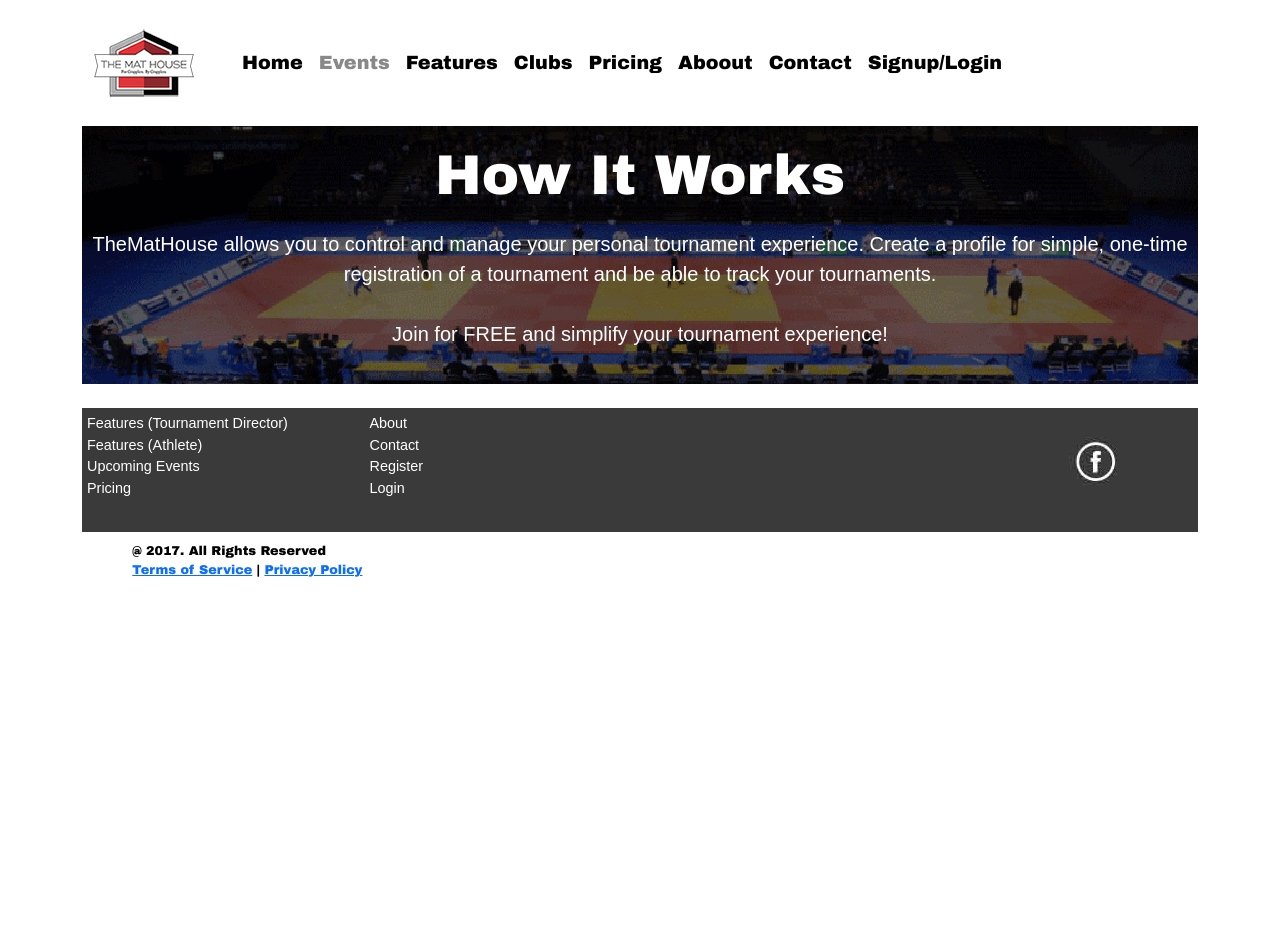
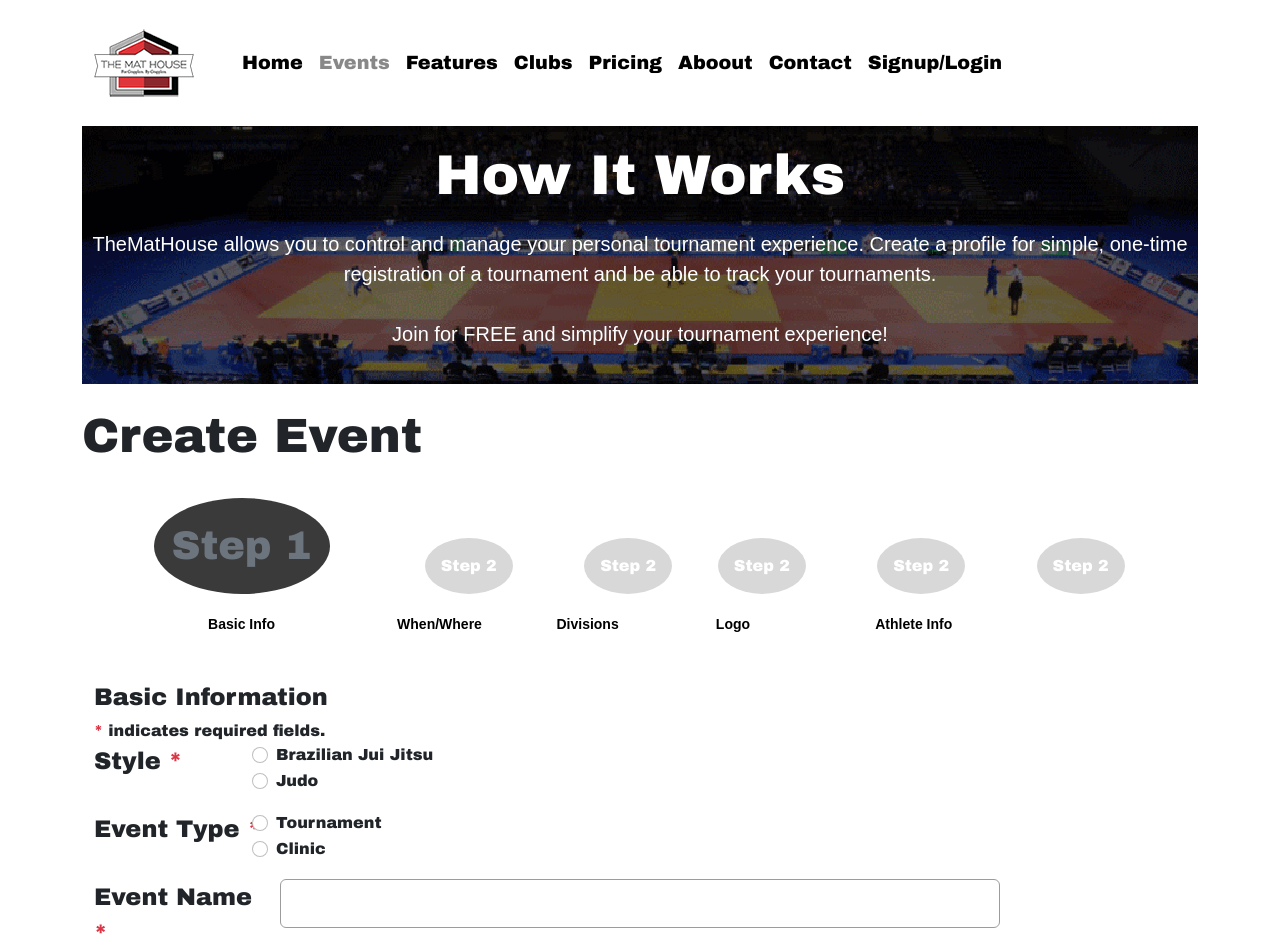
Before and after one commit to judo2000/mat-house-react, a React (Create React App) app in the folder client/: page /events/createEvent/basic in a window 1280 px wide. Shown: the top 952 px of the page. Before the commit the page ends 800 px from the top, so only its background shows below. Built offline with nearby package versions, Linux system fonts and the light colour scheme; no server answers.

Commit message:
Add event, individual event and initial create event pages

```diff
--- a/client/src/App.js
+++ b/client/src/App.js
@@ -15,9 +15,9 @@ import CreateClub from './pages/CreateClub';
 import Home from './pages/Home';
 import Profile from './pages/Profile';
 import Events from './pages/events/Events';
-//import IndividualEvent from './pages/events/IndividualEvent';
-//import BasicInfo from './pages/events/createEvent/BasicInfo';
-//import Logistics from './pages/events/createEvent/Logistics';
+import IndividualEvent from './pages/events/IndividualEvent';
+import BasicInfo from './pages/events/createEvent/BasicInfo';
+import Logistics from './pages/events/createEvent/Logistics';
 
 //Construct our main GraphQL API endpoint
 const httpLink = createHttpLink({
@@ -59,14 +59,13 @@ function App() {
             <Route path='/clubs' element={<Clubs />} />
             <Route path='/clubs/:slug' element={<IndividualClub />} />
             <Route path='/clubs/create' element={<CreateClub />} />
-            {/*
-            <Route path='/events/createEvent/basic' element={<BasicInfo />} /> */}
+            <Route path='/events/createEvent/basic' element={<BasicInfo />} />
             <Route path='/events' element={<Events />} />
-            {/* <Route
+            <Route
               path='/events/createEvent/logistics'
               element={<Logistics />}
             />
-            <Route path='/events/:slug' element={<IndividualEvent />} /> */}
+            <Route path='/events/:slug' element={<IndividualEvent />} />
           </Routes>
           <Footer />
         </Router>
--- /dev/null
+++ b/client/src/components/FormContainer.js
@@ -0,0 +1,14 @@
+import React from 'react';
+import { Col, Container, Row } from 'react-bootstrap';
+
+const FormContainer = ({ children }) => {
+  return (
+    <Container fluid>
+      <Row>
+        <Col xs={12}>{children}</Col>
+      </Row>
+    </Container>
+  );
+};
+
+export default FormContainer;
--- /dev/null
+++ b/client/src/components/events/EventSteps.js
@@ -0,0 +1,105 @@
+import React from 'react';
+import { Col, Nav, Row, Table } from 'react-bootstrap';
+import { LinkContainer } from 'react-router-bootstrap';
+
+const EventSteps = ({ step1, step2, step3, step4, step5, step6 }) => {
+  return (
+    <Nav className='mb-4'>
+      <Table borderless>
+        <thead>
+          <tr>
+            <th className='text-center'>
+              <Nav.Item>
+                {step1 ? (
+                  <Nav.Link disabled className='button_round_active'>
+                    Step 1
+                  </Nav.Link>
+                ) : (
+                  <LinkContainer to='/events/createEvent/basic'>
+                    <Nav.Link className='button_round'>Step 1</Nav.Link>
+                  </LinkContainer>
+                )}
+              </Nav.Item>
+            </th>
+            <th className='text-center'>
+              <Nav.Item>
+                {step2 ? (
+                  <Nav.Link disabled className='button_round'>
+                    Step 2
+                  </Nav.Link>
+                ) : (
+                  <LinkContainer to='/event/createEvent/whenWhere'>
+                    <Nav.Link className='button_round'>Step 2</Nav.Link>
+                  </LinkContainer>
+                )}
+              </Nav.Item>
+            </th>
+            <th className='text-center'>
+              <Nav.Item>
+                {step2 ? (
+                  <Nav.Link disabled className='button_round'>
+                    Step 2
+                  </Nav.Link>
+                ) : (
+                  <LinkContainer to='/event/createEvent/whenWhere'>
+                    <Nav.Link className='button_round'>Step 2</Nav.Link>
+                  </LinkContainer>
+                )}
+              </Nav.Item>
+            </th>
+            <th>
+              <Nav.Item>
+                {step2 ? (
+                  <Nav.Link disabled className='button_round'>
+                    Step 2
+                  </Nav.Link>
+                ) : (
+                  <LinkContainer to='/event/createEvent/whenWhere'>
+                    <Nav.Link className='button_round'>Step 2</Nav.Link>
+                  </LinkContainer>
+                )}
+              </Nav.Item>
+            </th>
+            <th>
+              <Nav.Item>
+                {step2 ? (
+                  <Nav.Link disabled className='button_round'>
+                    Step 2
+                  </Nav.Link>
+                ) : (
+                  <LinkContainer to='/event/createEvent/whenWhere'>
+                    <Nav.Link className='button_round'>Step 2</Nav.Link>
+                  </LinkContainer>
+                )}
+              </Nav.Item>
+            </th>
+            <th>
+              <Nav.Item>
+                {step2 ? (
+                  <Nav.Link disabled className='button_round'>
+                    Step 2
+                  </Nav.Link>
+                ) : (
+                  <LinkContainer to='/event/createEvent/logistics'>
+                    <Nav.Link className='button_round'>Step 2</Nav.Link>
+                  </LinkContainer>
+                )}
+              </Nav.Item>
+            </th>
+          </tr>
+        </thead>
+        <tbody>
+          <tr>
+            <td className='step_text text-center'>Basic Info</td>
+            <td className='step_text'>When/Where</td>
+            <td className='step_text'>Divisions</td>
+            <td className='step_text'>Logo</td>
+            <td className='step_text'>Athlete Info</td>
+          </tr>
+        </tbody>
+      </Table>
+    </Nav>
+  );
+};
+
+export default EventSteps;
--- /dev/null
+++ b/client/src/pages/events/createEvent/BasicInfo.js
@@ -0,0 +1,149 @@
+import React, { useState } from 'react';
+import {
+  useLocation,
+  useNavigate,
+  useParams,
+  useSearchParams,
+} from 'react-router-dom';
+import FormContainer from '../../../components/FormContainer';
+import EventSteps from '../../../components/events/EventSteps';
+import { Button, Card, Col, Form, Row } from 'react-bootstrap';
+import { useMutation } from '@apollo/client';
+import { CREATE_EVENT } from '../../../utils/mutations';
+
+const BasicInfo = () => {
+  const { slug } = useParams();
+
+  const search = useLocation().search;
+
+  const createdBy = new URLSearchParams(search).get('cID');
+  const [style, setStyle] = useState('');
+  const [eventType, setEventType] = useState('');
+  const [eventName, setEventName] = useState('');
+
+  const [addEvent, { error }] = useMutation(CREATE_EVENT);
+
+  const [errorMessage, setErrorMessage] = useState('');
+
+  const navigate = useNavigate();
+
+  const handleSubmit = async (e) => {
+    e.preventDefault();
+    try {
+      const { data } = await addEvent({
+        variables: {
+          style,
+          eventType,
+          eventName,
+          createdBy,
+        },
+      });
+      console.log(data.addEvent._id);
+      navigate(`/events/createEvent/logistics?eID=${data.addEvent._id}`);
+    } catch (error) {
+      console.log(error);
+    }
+  };
+
+  return (
+    <div className='mt-4'>
+      <h1>Create Event</h1>
+      <FormContainer>
+        <EventSteps step1 />
+        <h4>Basic Information</h4>
+        <div>
+          <span className='text-danger'>*</span> indicates required fields.
+        </div>
+        <Form onSubmit={handleSubmit} style={{ border: 'solid black 1px' }}>
+          <Row>
+            <Form.Group className='mb-3'>
+              <Col sm={12} md={2}>
+                <Form.Label as='legend'>
+                  Style <span className='text-danger'>*</span>
+                </Form.Label>
+              </Col>
+              <Col sm={12} md={8}>
+                <Form.Check
+                  type='radio'
+                  label='Brazilian Jui Jitsu'
+                  id='BJJ'
+                  name='style'
+                  value='Brazilian Jui Jitsu'
+                  onChange={(e) => setStyle(e.target.value)}
+                ></Form.Check>
+                <Form.Check
+                  type='radio'
+                  label='Judo'
+                  id='Judo'
+                  name='style'
+                  value='Judo'
+                  onChange={(e) => setStyle(e.target.value)}
+                ></Form.Check>
+              </Col>
+            </Form.Group>
+          </Row>
+
+          <Row>
+            <Form.Group className='mb-3'>
+              <Col sm={12} md={2}>
+                <Form.Label as='legend'>
+                  Event Type <span className='text-danger'>*</span>
+                </Form.Label>
+              </Col>
+              <Col sm={12} md={8}>
+                <Form.Check
+                  type='radio'
+                  label='Tournament'
+                  id='Tournament'
+                  name='eventType'
+                  value='Tournament'
+                  onChange={(e) => setEventType(e.target.value)}
+                ></Form.Check>
+                <Form.Check
+                  type='radio'
+                  label='Clinic'
+                  id='Clinic'
+                  name='eventType'
+                  value='Clinic'
+                  onChange={(e) => setEventType(e.target.value)}
+                ></Form.Check>
+              </Col>
+            </Form.Group>
+          </Row>
+
+          <Row>
+            <Form.Group className='mb-3'>
+              <Row>
+                <Col>
+                  <Row>
+                    <Col sm={12} md={2}>
+                      <Form.Label as='legend'>
+                        Event Name <span className='text-danger'>*</span>
+                      </Form.Label>
+                    </Col>
+                    <Col sm={12} md={8} className='text-start'>
+                      <Form.Control
+                        type='text'
+                        label='Event Name'
+                        id='eventName'
+                        name='eventName'
+                        value={eventName}
+                        onChange={(e) => setEventName(e.target.value)}
+                      ></Form.Control>
+                    </Col>
+                  </Row>
+                </Col>
+              </Row>
+            </Form.Group>
+          </Row>
+
+          <Button variant='primary' type='submit'>
+            Submit
+          </Button>
+        </Form>
+      </FormContainer>
+    </div>
+  );
+};
+
+export default BasicInfo;
--- /dev/null
+++ b/client/src/pages/events/createEvent/Logistics.js
@@ -0,0 +1,7 @@
+import React from 'react';
+
+const Logistics = () => {
+  return <div>Logistics</div>;
+};
+
+export default Logistics;
```
Also changed, not shown: client/src/pages/events/CreateEvent.js (added, +36 -0 lines).
